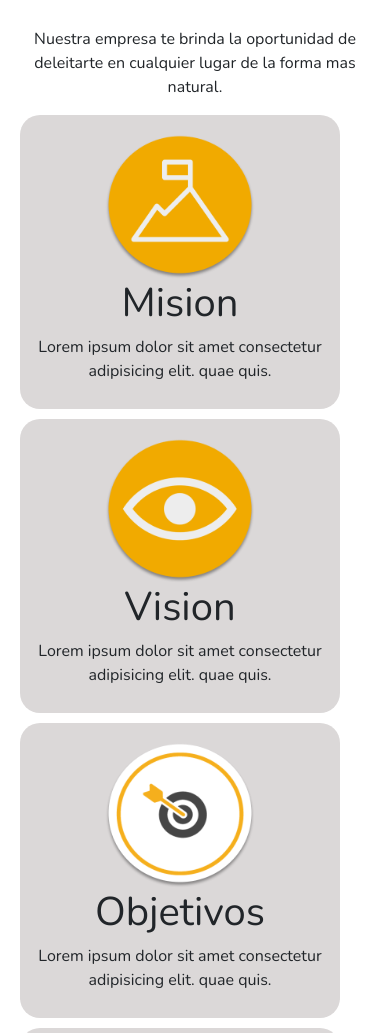
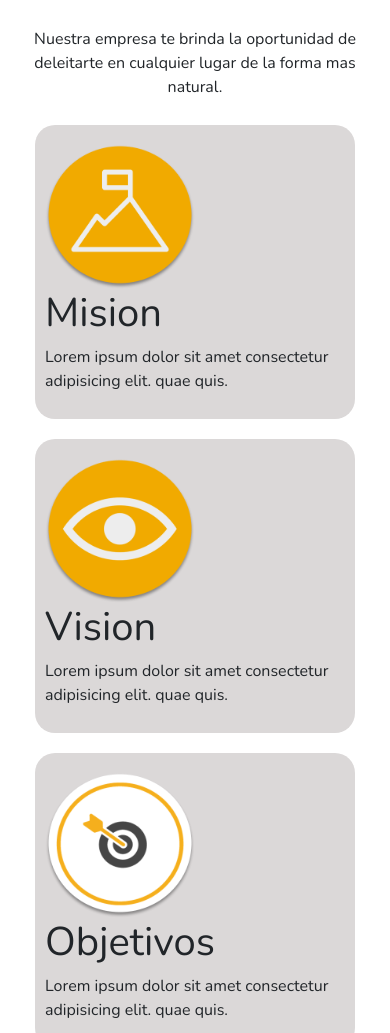
Before and after one commit to castelll0009/Golden-Bee, a plain HTML site: page index.html in a window 390 px wide. Shown: the part 525-1558 px from the top of the page. Drawn offline with nearby package versions, Linux system fonts and the light colour scheme; a script that the page names is missing.

Commit message:
con errores

```diff
--- a/css/main.css
+++ b/css/main.css
@@ -4,12 +4,9 @@ body{
 	font-family: 'Zilla Slab', serif;
 }
 main{
-	justify-content: center;
 	padding: 10px;
 }
-#zumbido {
 
-}
 #info-title{
 	color: #E0A023;
 	margin-top: 20px;
@@ -195,7 +192,7 @@ figure img{
 
 	.cards-container{
 		width: 100%;
-		display: block;
+
 	}
 
 	figure{
--- a/index.html
+++ b/index.html
@@ -57,7 +57,7 @@
 				</div>
 			</div>
 
-			<div class="cards-container" style="text-align: center;">
+			<div class="cards-container" >
 				<figure class="figure-container">
 					<img src="imgs/icono-mision.png" alt="">
 					<h1>Mision</h1>
```
